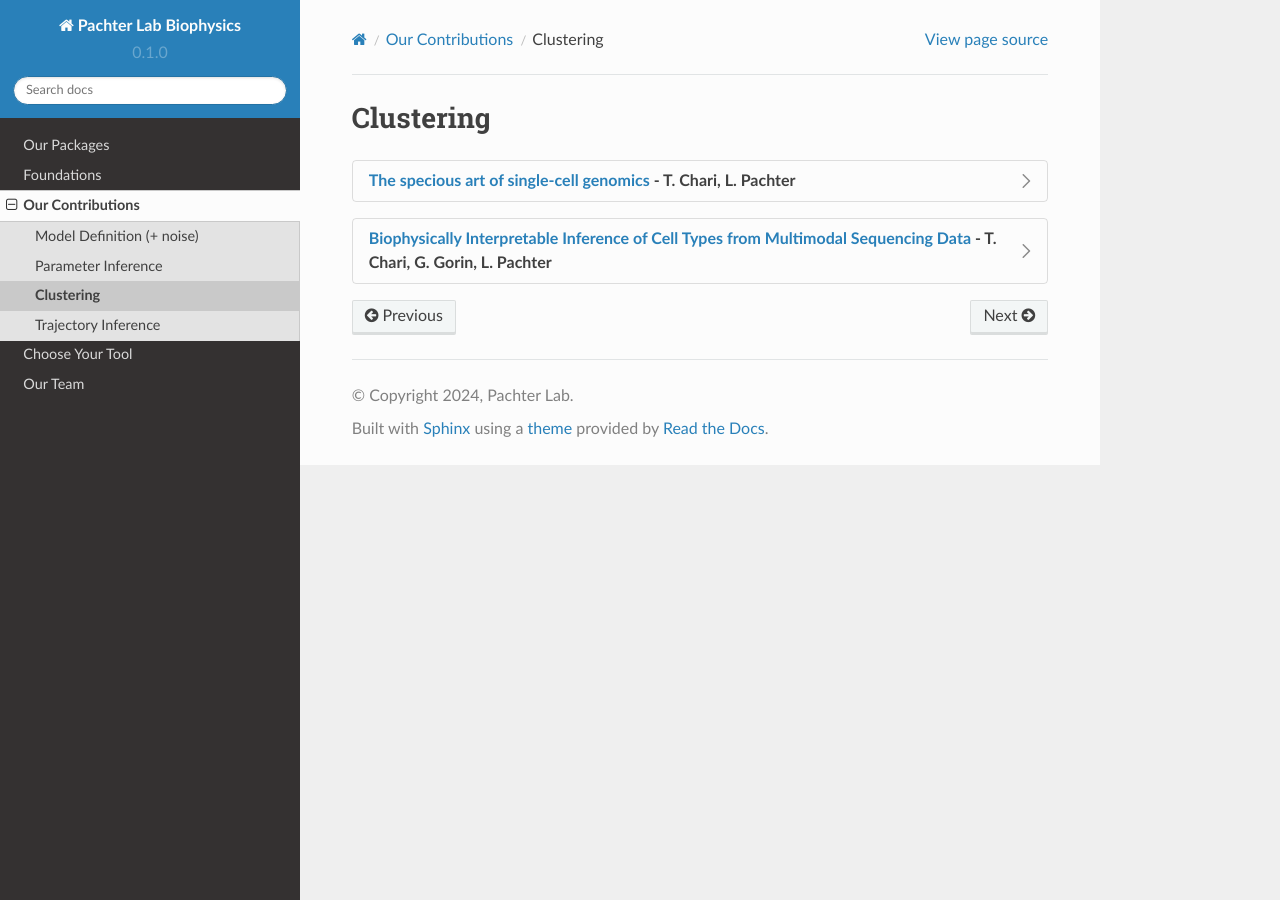
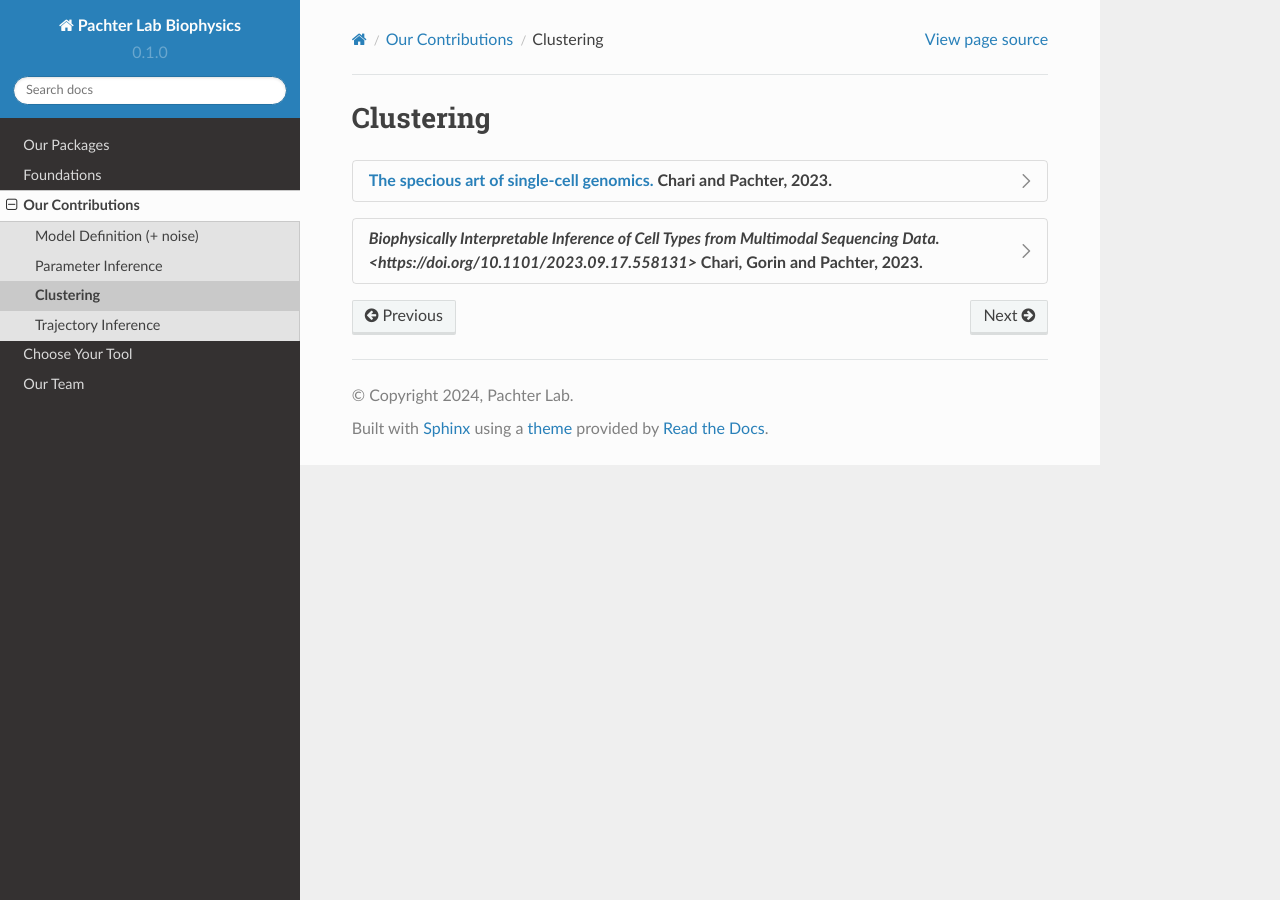
Before and after one commit to pachterlab/biophysics, a Sphinx documentation site: the page built from docs/source/contributions_clustering.rst, in a window 1280 px wide. Built offline with Sphinx 7.4.7 and the Read the Docs theme 2.0.0, drawn with Linux system fonts in a browser that asks for light colours.

Commit message:
Update contributions_clustering.rst

```diff
--- a/docs/source/contributions_clustering.rst
+++ b/docs/source/contributions_clustering.rst
@@ -7,7 +7,7 @@ Clustering
   :width: 100
   :alt: Elephant-shaped embeddings
 
-.. dropdown:: `The specious art of single-cell genomics <https://journals.plos.org/ploscompbiol/article?id=10.1371/journal.pcbi.1011288>`_ - T. Chari, L. Pachter
+.. dropdown:: `The specious art of single-cell genomics. <https://journals.plos.org/ploscompbiol/article?id=10.1371/journal.pcbi.1011288>`_ Chari and Pachter, 2023.
 
   .. grid:: 2
 
@@ -20,7 +20,7 @@ Clustering
                         :align: center
                         :alt: Elephant-shaped embeddings
 
-.. dropdown:: `Biophysically Interpretable Inference of Cell Types from Multimodal Sequencing Data <https://doi.org/10.1101/2023.09.17.558131>`_ - T. Chari, G. Gorin, L. Pachter
+.. dropdown:: `Biophysically Interpretable Inference of Cell Types from Multimodal Sequencing Data. <https://doi.org/10.1101/2023.09.17.558131>` Chari, Gorin and Pachter, 2023.
 
   .. grid:: 2
 
```
